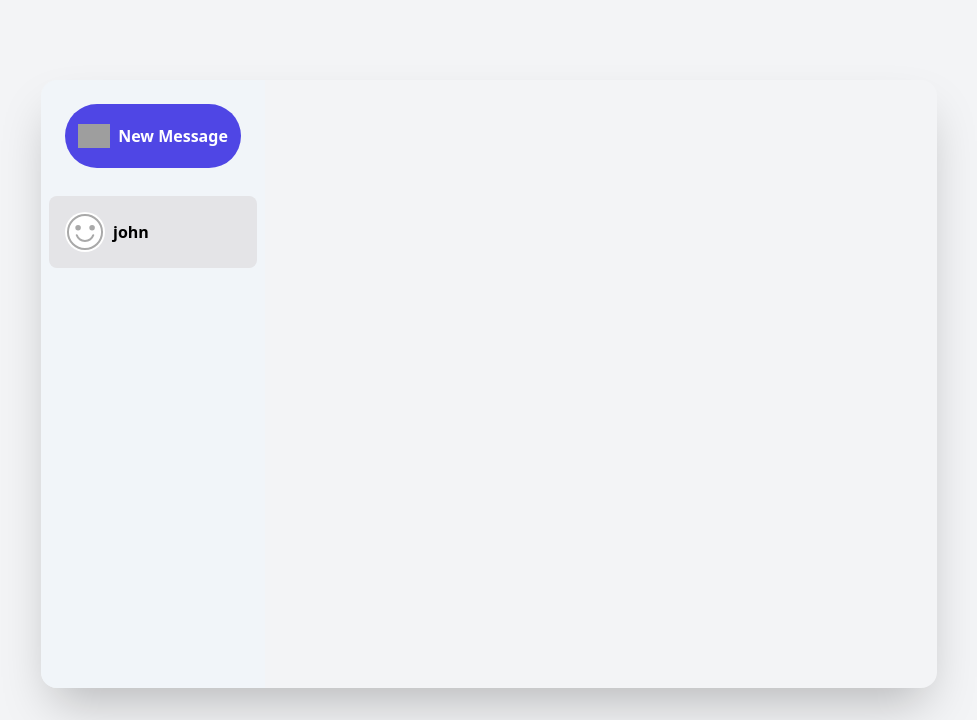
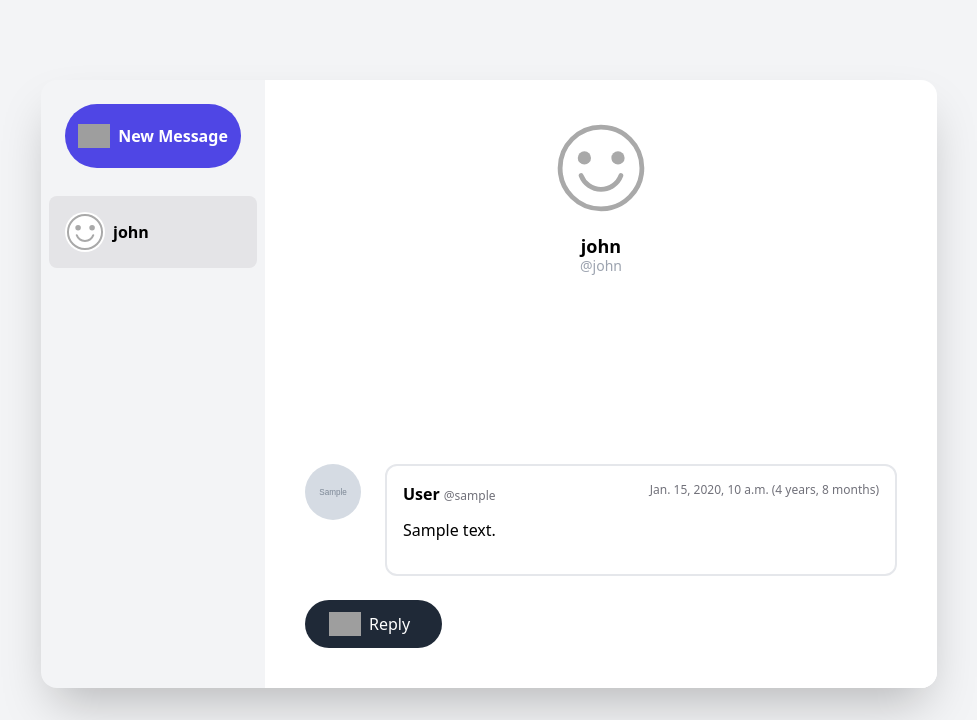
Before and after one commit to abubakerKhaled/Awesome, a Django app: template a_inbox/templates/a_inbox/inbox.html in a window 1280 px wide. Shown: the part 80-800 px from the top of the page, without its empty margins (151-1128 px from the left). Run offline with Django 5.2, Linux system fonts and the light colour scheme; the template is opened without the code that fills it: values that come from a table or form of the project are taken from there, others are empty; tables that the repository leaves empty hold one stand-in row (values such as "Sample post"); grey boxes marked "Sample" are stand-in pictures; some libraries are stand-ins or nearby versions; grey boxes are pictures that could not be loaded.

Commit message:
😁 Adding the conversation in the index and views.

```diff
--- /dev/null
+++ b/a_inbox/templates/a_inbox/conversation.html
@@ -0,0 +1,45 @@
+<div id='conversation' class="col-span-4 sm:col-span-3 flex flex-col bg-white rounded-r-2xl pt-10 relative overflow-y-auto">
+    <!-- Conversation Header -->
+    <div class="text-center flex flex-col items-center">
+        <a href="#">
+            <img class="w-24 h-24 rounded-full object-cover mb-4" src="/static/images/avatar_default.svg" alt="User Avatar">
+        </a>
+        <div class="text-center max-w-md">
+            <h1 class="text-lg">john</h1>
+            <div class="text-gray-400 mb-2 -mt-5 text-sm">@john</div>
+        </div>
+    </div>
+
+    <!-- Messages List -->
+    <ul id='inbox_messages' class="flex flex-col justify-end grow gap-6 p-4 sm:p-10 pb-0 sm:pb-0">
+        {% for message in conversation.messages.all reversed %}
+        <li>
+            <div class="flex flex-col md:flex-row gap-1 md:gap-6">
+                <a class="contents" href="{% url 'a_users:user_profile' message.sender.username %}">
+                    <img class="w-14 h-14 object-cover rounded-full" src="{{ message.sender.profile.avatar }}" alt="Message Sender Avatar">
+                </a>
+                <div class="bg-white p-4 w-full rounded-xl border-2 border-gray-200">
+                    <div class="flex flex-col md:flex-row justify-between text-xs pb-3 text-zinc-500">
+                        <div>
+                            <span class="font-bold text-base text-black mr-1">{{ message.sender.profile.name }}</span>@{{ message.sender.username }}
+                        </div>
+                        <div>{{ message.created_at }} ({{ message.created_at|timesince }})</div>
+                    </div>
+                    <div>
+                        <p class="whitespace-pre-wrap">{{ message.body }}</p>
+                    </div>
+                </div>
+            </div>
+        </li>
+        {% endfor %}
+
+    </ul>
+
+    <!-- Reply Section -->
+    <div class="sticky bottom-0 z-1 px-4 sm:px-10 pt-6 pb-10 flex bg-white">
+        <a class="flex cursor-pointer items-center gap-2 bg-gray-800 hover:bg-indigo-600 text-white rounded-full px-6 pr-8 py-3">
+            <img class="h-6" src="https://img.icons8.com/material/96/ffffff/reply-arrow--v1.png" alt="Reply Icon">
+            <div class="text-white rounded-full">Reply</div>
+        </a>
+    </div>
+</div>
--- a/a_inbox/templates/a_inbox/inbox.html
+++ b/a_inbox/templates/a_inbox/inbox.html
@@ -1,11 +1,12 @@
-{% include 'layouts/d.html' %} {% load static %}
+{% include 'layouts/d.html' %}
+{% load static %}
 
 {% block content %}
 
 
-<div class="inbox grid grid-cols-5 sm:grid-cols-4 h-[calc(100vh-8rem)] md:h-[calc(100vh-12rem)] shadow-2xl rounded-2xl mx-1 lg:mx-10 xl:mx-48">
+<inbox class="grid grid-cols-5 sm:grid-cols-4 h-[calc(100vh-8rem)] md:h-[calc(100vh-12rem)] shadow-2xl rounded-2xl mx-1 lg:mx-10 xl:mx-48">
     <!-- Sidebar -->
-    <div x-data="{ modal_open: false }" class="col-span-1 bg-slate-100 rounded-l-2xl p-2 overflow-y-auto">
+    <div x-data="{ modal_open: false }" class="col-span-1 bg-slate-10 rounded-l-2xl p-2 overflow-y-auto">
         <!-- New Message Button -->
         <div class="p-0 sm:p-4 mb-3 sticky top-0 z-10">
             <a @click="modal_open = true" class="flex cursor-pointer items-center justify-center h-14 sm:h-16 gap-2 bg-indigo-600 hover:bg-indigo-700 text-white rounded-full">
@@ -25,16 +26,7 @@
                             <div id="new-message">
                                 <div class="flex gap-2 items-center">
                                     <span class="font-bold">To:</span>
-                                    <input
-                                        class="p-3 w-screen lg:w-full"
-                                        placeholder="Search user ..."
-                                        type="text"
-                                        name="search_user"
-                                        hx-get="/inbox/search_users/"
-                                        hx-trigger="keyup changed"
-                                        hx-target="#search-results"
-                                        hx-swap="innerHTML"
-                                    >
+                                    <input class="p-3 w-screen lg:full" placeholder="Search user ..." type="text" name="search_user">
                                 </div>
                                 <div id="search-results" class="block h-60 overflow-y-auto"></div>
                             </div>
@@ -47,76 +39,19 @@
         <!-- Conversations List -->
         <ul id="conversations-list" class="flex flex-col gap-1 divide-y mt-2">
             <li class="bg-zinc-200 rounded-full sm:rounded-lg relative mt-2 sm:mt-0">
-                <a href="/inbox/c/78ceba27-2053-4cb9-8d74-8a34d1b40f4b/" class="flex items-center justify-center lg:justify-normal gap-1 hover:bg-zinc-200 rounded-full sm:rounded-lg p-1.5 sm:p-4 cursor-pointer">
-                    <div
-                        class="absolute top-3 left-11 [&>*]:border-2 [&>*]:border-gray-100"
-                        hx-get="/inbox/notify/78ceba27-2053-4cb9-8d74-8a34d1b40f4b/"
-                        hx-trigger="load"
-                        hx-target="this"
-                        hx-swap="innerHTML"
-                    ></div>
-                    <img class="w-11 h-11 lg:w-10 lg:h-10 object-cover rounded-full" src="/static/images/avatar_default.svg" alt="User Avatar">
+                <a href="#" class="flex items-center justify-center lg:justify-normal gap-1 hover:bg-zinc-200 rounded-full sm:rounded-lg p-1.5 sm:p-4 cursor-pointer">
+                    <img class="w-11 h-11 lg:w-10 lg:h-10 object-cover rounded-full" src="/static/images/avatar_default.svg" alt="Avatar">
                     <div class="hidden lg:block font-bold ml-1">john</div>
                 </a>
             </li>
         </ul>
     </div>
 
-    <!-- Conversation Content -->
-    <div
-        id="conversation"
-        class="col-span-4 sm:col-span-3 opacity-0 flex flex-col bg-white rounded-r-2xl pt-10 relative overflow-y-auto"
-        _="on load wait for 5ms then remove .opacity-0"
-    >
-        <!-- User Info -->
-        <div class="text-center flex flex-col items-center">
-            <a href="/@john/">
-                <img class="w-24 h-24 rounded-full object-cover mb-4" src="/static/images/avatar_default.svg" alt="John's Avatar">
-            </a>
-            <div class="text-center max-w-md">
-                <h1 class="text-lg">john</h1>
-                <div class="text-gray-400 mb-2 -mt-5 text-sm">@john</div>
-            </div>
-        </div>
+    <!-- Conversation Area -->
+    {% include 'a_inbox/conversation.html' %}
 
-        <!-- Messages -->
-        <ul id="inbox_messages" class="flex flex-col grow gap-6 p-4 sm:p-10">
-            <li>
-                <div class="flex flex-col md:flex-row gap-1 md:gap-6">
-                    <a class="contents" href="/@abubakr/">
-                        <img class="w-14 h-14 object-cover rounded-full" src="https://res.cloudinary.com/dot3mopru/image/upload/v1/media/avatars/3941424_2084579_ptzzp4" alt="Abubaker's Avatar">
-                    </a>
-                    <div class="bg-white p-4 w-full rounded-xl border-2 border-gray-200">
-                        <div class="flex flex-col md:flex-row justify-between text-xs pb-3 text-zinc-500">
-                            <div>
-                                <span class="font-bold text-base text-black mr-1">Abubaker Khaled</span>@abubakr
-                            </div>
-                            <div>Sept. 16, 2024, 1:15 p.m. (0 minutes)</div>
-                        </div>
-                        <div>
-                            <p class="whitespace-pre-wrap">Hi john how are you</p>
-                        </div>
-                    </div>
-                </div>
-            </li>
-        </ul>
+</inbox>
 
-        <!-- Reply Button -->
-        <div class="sticky bottom-0 z-10 px-4 sm:px-10 pt-6 pb-10 flex bg-white">
-            <a
-                class="flex cursor-pointer items-center gap-2 bg-gray-800 hover:bg-indigo-600 text-white rounded-full px-6 pr-8 py-3"
-                hx-get="/inbox/new_reply/78ceba27-2053-4cb9-8d74-8a34d1b40f4b/"
-                hx-target="this"
-                hx-swap="outerHTML scroll:#conversation:bottom"
-            >
-                <img class="h-6" src="https://img.icons8.com/material/96/ffffff/reply-arrow--v1.png" alt="Reply Icon">
-                <div class="text-white rounded-full">Reply</div>
-            </a>
-        </div>
-    </div>
-</div>
-
-<!-- Scroll to Bottom Script -->
 <script>
     function scrollToBottom() {
         const container = document.getElementById('conversation');
@@ -128,4 +63,5 @@
     };
 </script>
 
+
 {% endblock content %}
--- a/a_inbox/views.py
+++ b/a_inbox/views.py
@@ -10,4 +10,4 @@
     context = {
         'conversation': conversation
     }
-    return render(request, 'a_inbox/inbox.html', conversation)
+    return render(request, 'a_inbox/inbox.html', context)
```
